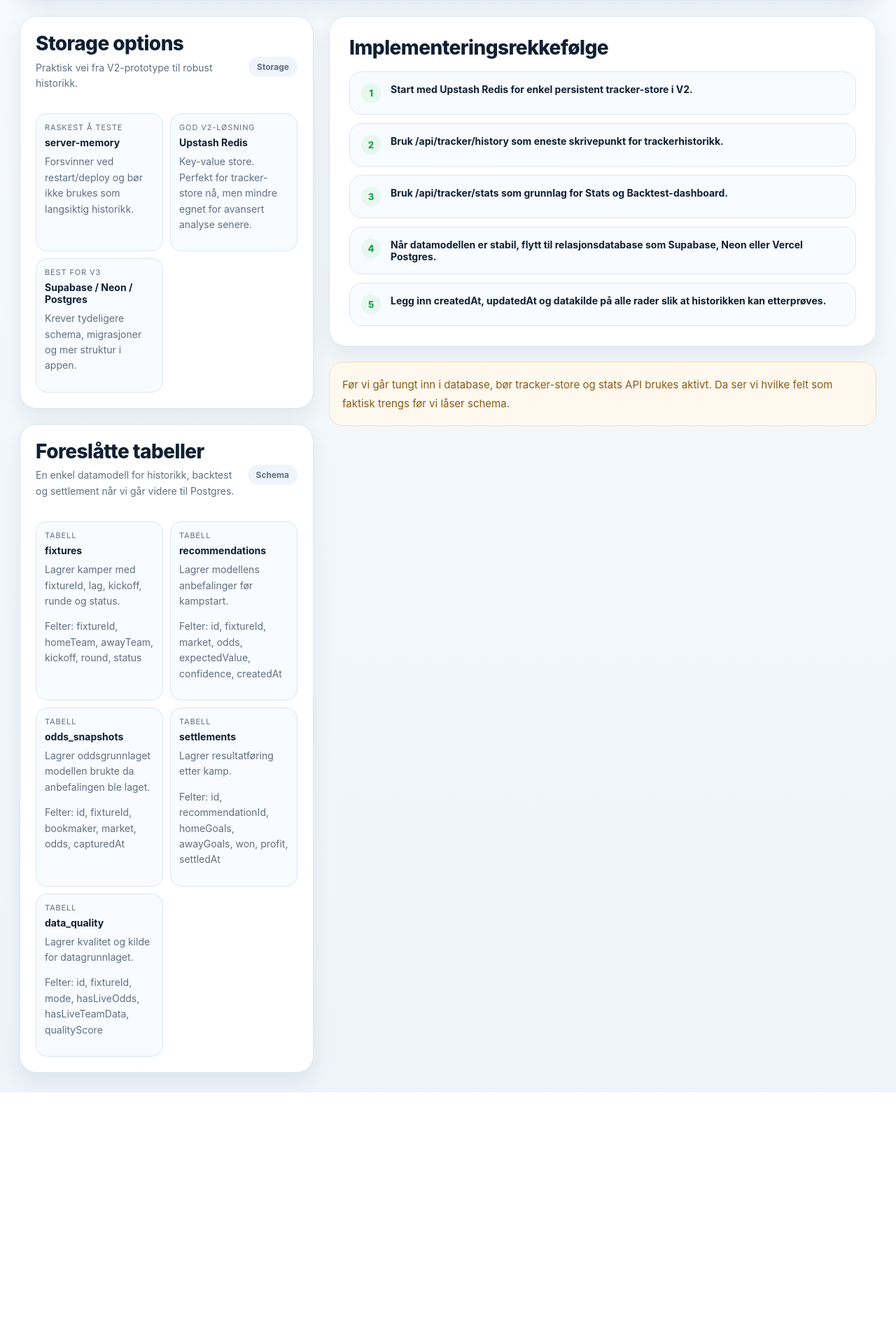
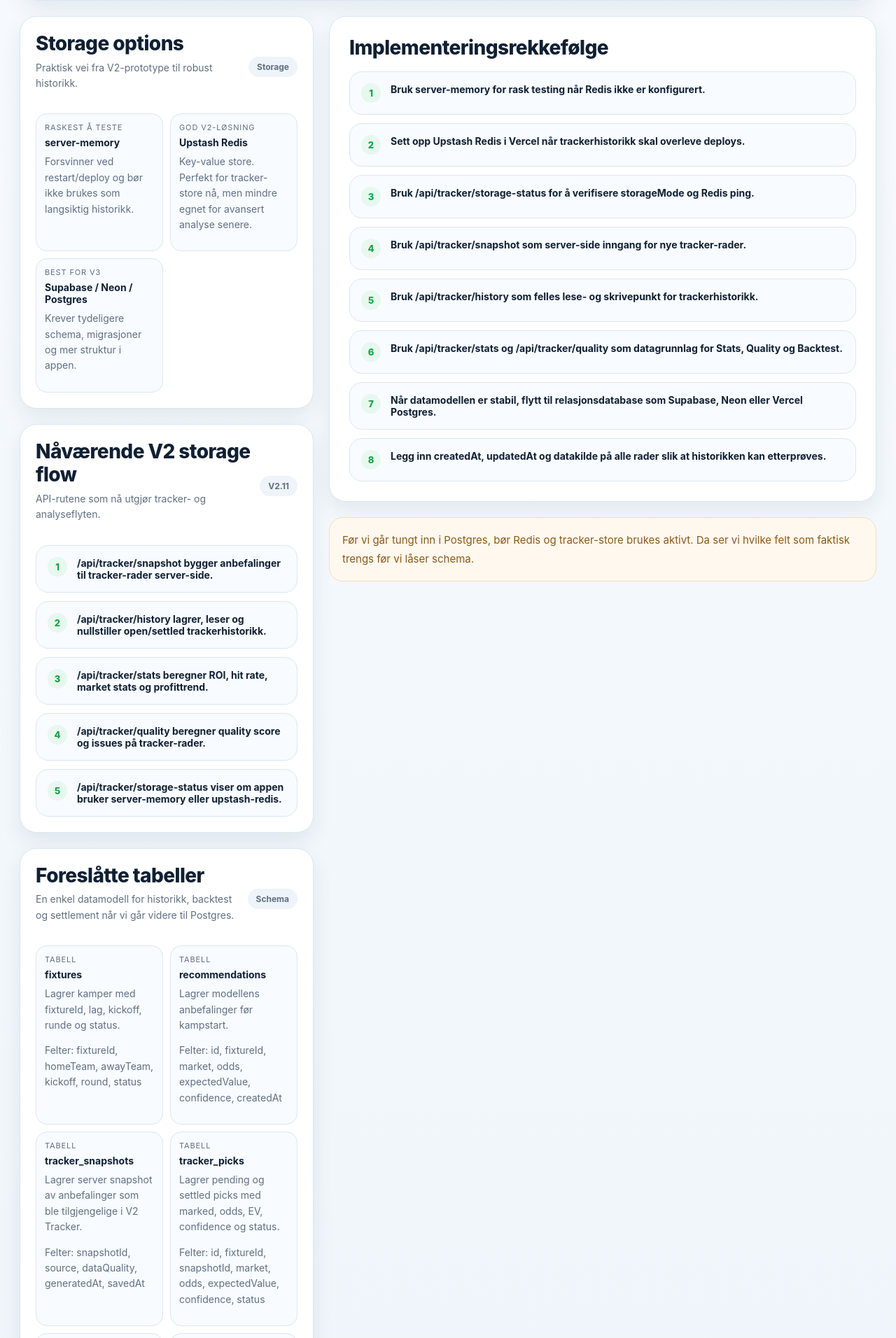
Before and after one commit to hakonnilsen157-commits/PL-betting-model, a Next.js app in the folder pl-vercel-v1/: page /database in a window 1280 px wide. Shown: the part 348-2260 px from the top of the page at 70% size. Before the commit the page ends 1909 px from the top, so only its background shows below. Built offline with nearby package versions, Linux system fonts and the light colour scheme.

Commit message:
Update database plan for V2.11 storage flow

```diff
--- a/pl-vercel-v1/app/database/page.tsx
+++ b/pl-vercel-v1/app/database/page.tsx
@@ -8,6 +8,16 @@ const tables = [
     name: 'recommendations',
     purpose: 'Lagrer modellens anbefalinger før kampstart.',
     fields: ['id', 'fixtureId', 'market', 'odds', 'expectedValue', 'confidence', 'createdAt'],
+  },
+  {
+    name: 'tracker_snapshots',
+    purpose: 'Lagrer server snapshot av anbefalinger som ble tilgjengelige i V2 Tracker.',
+    fields: ['snapshotId', 'source', 'dataQuality', 'generatedAt', 'savedAt'],
+  },
+  {
+    name: 'tracker_picks',
+    purpose: 'Lagrer pending og settled picks med marked, odds, EV, confidence og status.',
+    fields: ['id', 'fixtureId', 'snapshotId', 'market', 'odds', 'expectedValue', 'confidence', 'status'],
   },
   {
     name: 'odds_snapshots',
@@ -22,14 +32,17 @@ const tables = [
   {
     name: 'data_quality',
     purpose: 'Lagrer kvalitet og kilde for datagrunnlaget.',
-    fields: ['id', 'fixtureId', 'mode', 'hasLiveOdds', 'hasLiveTeamData', 'qualityScore'],
+    fields: ['id', 'fixtureId', 'mode', 'source', 'hasLiveOdds', 'hasLiveTeamData', 'qualityScore'],
   },
 ];
 
 const databaseSteps = [
-  'Start med Upstash Redis for enkel persistent tracker-store i V2.',
-  'Bruk /api/tracker/history som eneste skrivepunkt for trackerhistorikk.',
-  'Bruk /api/tracker/stats som grunnlag for Stats og Backtest-dashboard.',
+  'Bruk server-memory for rask testing når Redis ikke er konfigurert.',
+  'Sett opp Upstash Redis i Vercel når trackerhistorikk skal overleve deploys.',
+  'Bruk /api/tracker/storage-status for å verifisere storageMode og Redis ping.',
+  'Bruk /api/tracker/snapshot som server-side inngang for nye tracker-rader.',
+  'Bruk /api/tracker/history som felles lese- og skrivepunkt for trackerhistorikk.',
+  'Bruk /api/tracker/stats og /api/tracker/quality som datagrunnlag for Stats, Quality og Backtest.',
   'Når datamodellen er stabil, flytt til relasjonsdatabase som Supabase, Neon eller Vercel Postgres.',
   'Legg inn createdAt, updatedAt og datakilde på alle rader slik at historikken kan etterprøves.',
 ];
@@ -52,6 +65,14 @@ const storageOptions = [
   },
 ];
 
+const currentStorageFlow = [
+  '/api/tracker/snapshot bygger anbefalinger til tracker-rader server-side.',
+  '/api/tracker/history lagrer, leser og nullstiller open/settled trackerhistorikk.',
+  '/api/tracker/stats beregner ROI, hit rate, market stats og profittrend.',
+  '/api/tracker/quality beregner quality score og issues på tracker-rader.',
+  '/api/tracker/storage-status viser om appen bruker server-memory eller upstash-redis.',
+];
+
 export default function DatabasePage() {
   return (
     <main className="dashboard-shell">
@@ -61,7 +82,7 @@ export default function DatabasePage() {
             <div className="eyebrow">Premier League Betting Model</div>
             <h1 className="hero-title">Database plan</h1>
             <p className="hero-subtitle">
-              Et forslag til hvordan appen kan gå fra localStorage/server-memory til persistent tracker-store og senere relasjonsdatabase for ekte backtest.
+              Et forslag til hvordan appen kan gå fra server-memory og Upstash Redis til en relasjonsdatabase for ekte backtest og mer robust historikk.
             </p>
           </div>
           <div className="updated-at">Storage layer</div>
@@ -85,6 +106,25 @@ export default function DatabasePage() {
                   <div className="metric-pill-label">{option.strength}</div>
                   <div className="metric-pill-value">{option.title}</div>
                   <p className="section-subtitle" style={{ marginTop: 8 }}>{option.weakness}</p>
+                </div>
+              ))}
+            </div>
+          </section>
+
+          <section className="list-card">
+            <div className="list-card-header">
+              <div>
+                <h2 className="section-title" style={{ marginBottom: 0 }}>Nåværende V2 storage flow</h2>
+                <p className="section-subtitle">API-rutene som nå utgjør tracker- og analyseflyten.</p>
+              </div>
+              <div className="badge-soft">V2.11</div>
+            </div>
+
+            <div className="reason-list">
+              {currentStorageFlow.map((item, index) => (
+                <div key={item} className="reason-card">
+                  <span className="reason-number">{index + 1}</span>
+                  <div className="metric-pill-value">{item}</div>
                 </div>
               ))}
             </div>
@@ -128,7 +168,7 @@ export default function DatabasePage() {
           </section>
 
           <section className="warning-box">
-            Før vi går tungt inn i database, bør tracker-store og stats API brukes aktivt. Da ser vi hvilke felt som faktisk trengs før vi låser schema.
+            Før vi går tungt inn i Postgres, bør Redis og tracker-store brukes aktivt. Da ser vi hvilke felt som faktisk trengs før vi låser schema.
           </section>
         </aside>
       </section>
```
